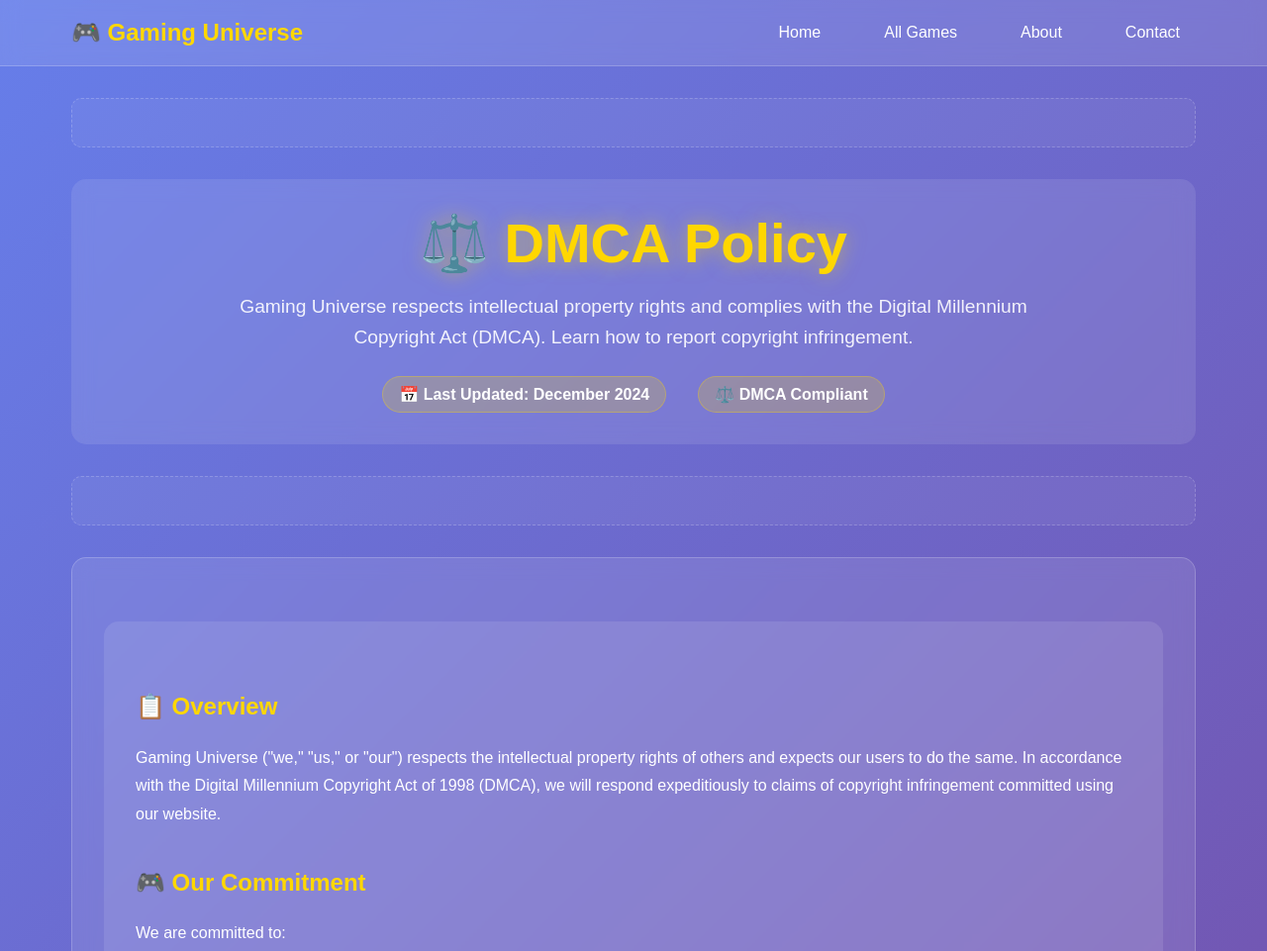
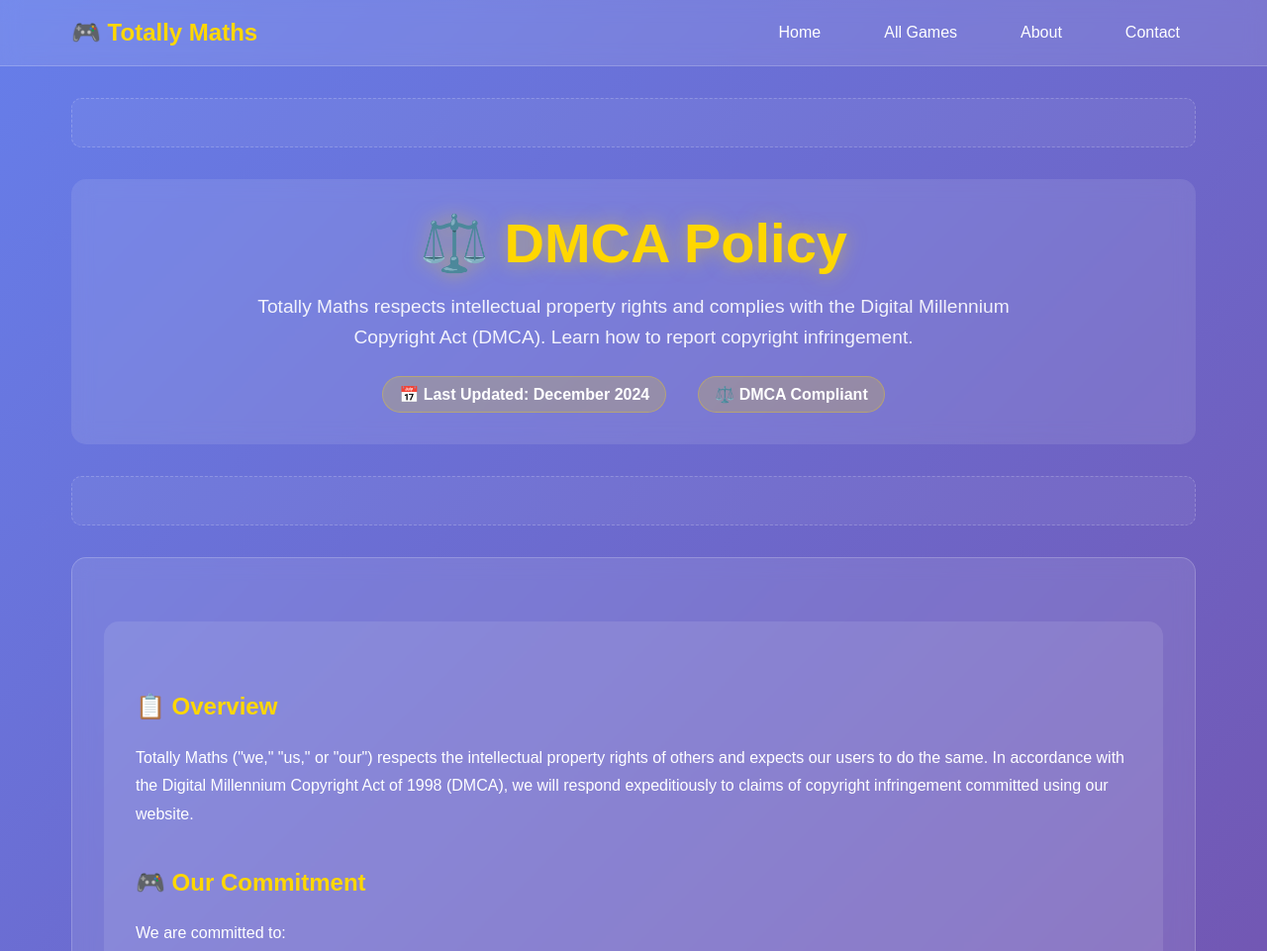
Before and after one commit to samuelmeseret/totallymaths, a plain HTML site: page dmca.html in a window 1280 px wide. Shown: the top 961 px of the page at 99% size. Drawn offline with Linux system fonts and the light colour scheme.

Commit message:
Update dmca.html

```diff
--- a/dmca.html
+++ b/dmca.html
@@ -3,8 +3,8 @@
 <head>
     <meta charset="UTF-8">
     <meta name="viewport" content="width=device-width, initial-scale=1.0">
-    <title>DMCA Policy - Unblocked Games Universe</title>
-    <meta name="description" content="DMCA Policy and Copyright Information for Gaming Universe. Learn how to report copyright infringement.">
+    <title>DMCA Policy - Totally Maths</title>
+    <meta name="description" content="DMCA Policy and Copyright Information for Totally Maths. Learn how to report copyright infringement.">
 
     <!-- AdSense -->
     <script async src="https://pagead2.googlesyndication.com/pagead/js/adsbygoogle.js?client=ca-pub-2372648416712746" crossorigin="anonymous"></script>
@@ -17,7 +17,7 @@
     <!-- Navigation -->
     <nav class="navbar">
         <div class="nav-container">
-            <a href="index.html" class="nav-logo">🎮 Gaming Universe</a>
+            <a href="index.html" class="nav-logo">🎮 Totally Maths</a>
             <div class="nav-menu">
                 <a href="index.html" class="nav-link">Home</a>
                 <a href="games.html" class="nav-link">All Games</a>
@@ -35,7 +35,7 @@
         <div class="game-header">
             <div class="game-info-section">
                 <h1>⚖️ DMCA Policy</h1>
-                <p class="game-description">Gaming Universe respects intellectual property rights and complies with the Digital Millennium Copyright Act (DMCA). Learn how to report copyright infringement.</p>
+                <p class="game-description">Totally Maths respects intellectual property rights and complies with the Digital Millennium Copyright Act (DMCA). Learn how to report copyright infringement.</p>
                 <div class="game-stats">
                     <span class="stat">📅 Last Updated: December 2024</span>
                     <span class="stat">⚖️ DMCA Compliant</span>
@@ -51,7 +51,7 @@
             <div style="background: rgba(255, 255, 255, 0.1); border-radius: 15px; padding: 2rem; margin: 2rem 0; line-height: 1.8;">
 
                 <h2 style="color: #FFD700; margin: 2rem 0 1rem 0;">📋 Overview</h2>
-                <p>Gaming Universe ("we," "us," or "our") respects the intellectual property rights of others and expects our users to do the same. In accordance with the Digital Millennium Copyright Act of 1998 (DMCA), we will respond expeditiously to claims of copyright infringement committed using our website.</p>
+                <p>Totally Maths ("we," "us," or "our") respects the intellectual property rights of others and expects our users to do the same. In accordance with the Digital Millennium Copyright Act of 1998 (DMCA), we will respond expeditiously to claims of copyright infringement committed using our website.</p>
 
                 <h2 style="color: #FFD700; margin: 2rem 0 1rem 0;">🎮 Our Commitment</h2>
                 <p>We are committed to:</p>
```
